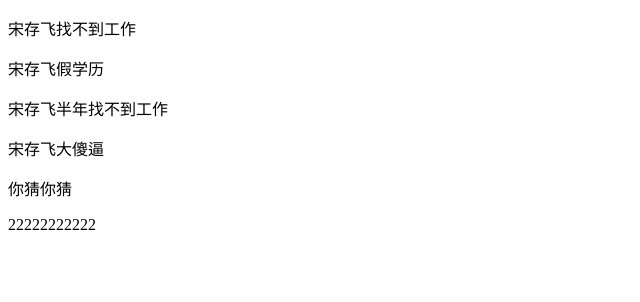
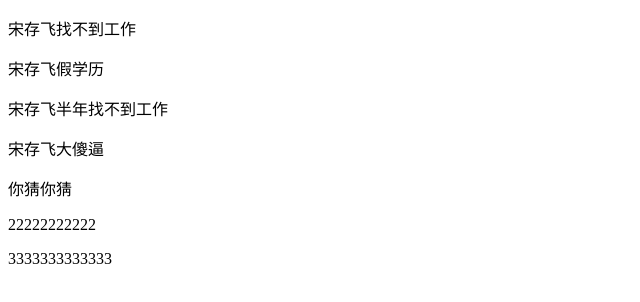
Before and after one commit to taojialei-max/xinXM, a plain HTML site: page index.html in a window 1280 px wide. Shown: the whole page, without its empty margins (0-640 px from the left). Drawn offline with Linux system fonts and the light colour scheme.

Commit message:
在index.html中新建的第七个p

```diff
--- a/index.html
+++ b/index.html
@@ -13,5 +13,6 @@
     <p>宋存飞大傻逼</p>
     <p>你猜你猜</p>
     <p>22222222222</p>
+    <P>3333333333333</P>
 </body>
 </html>
```
